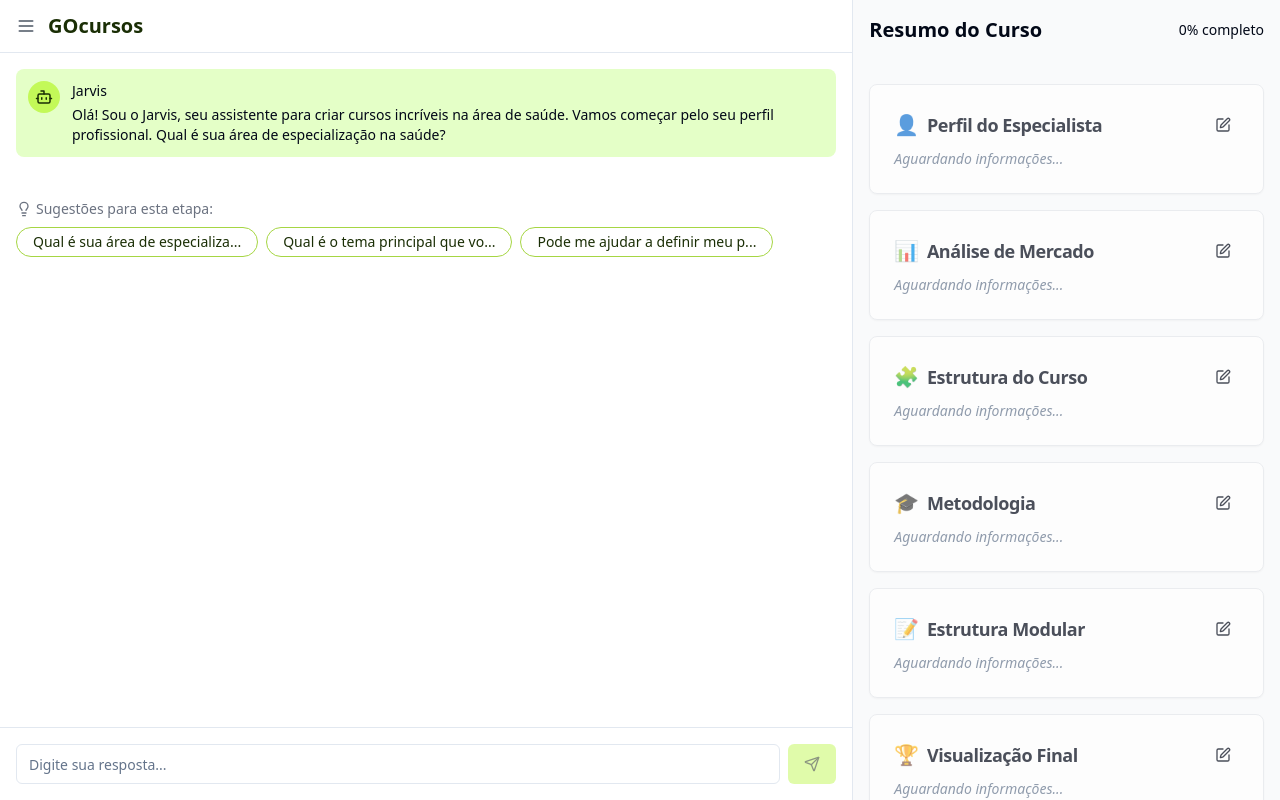
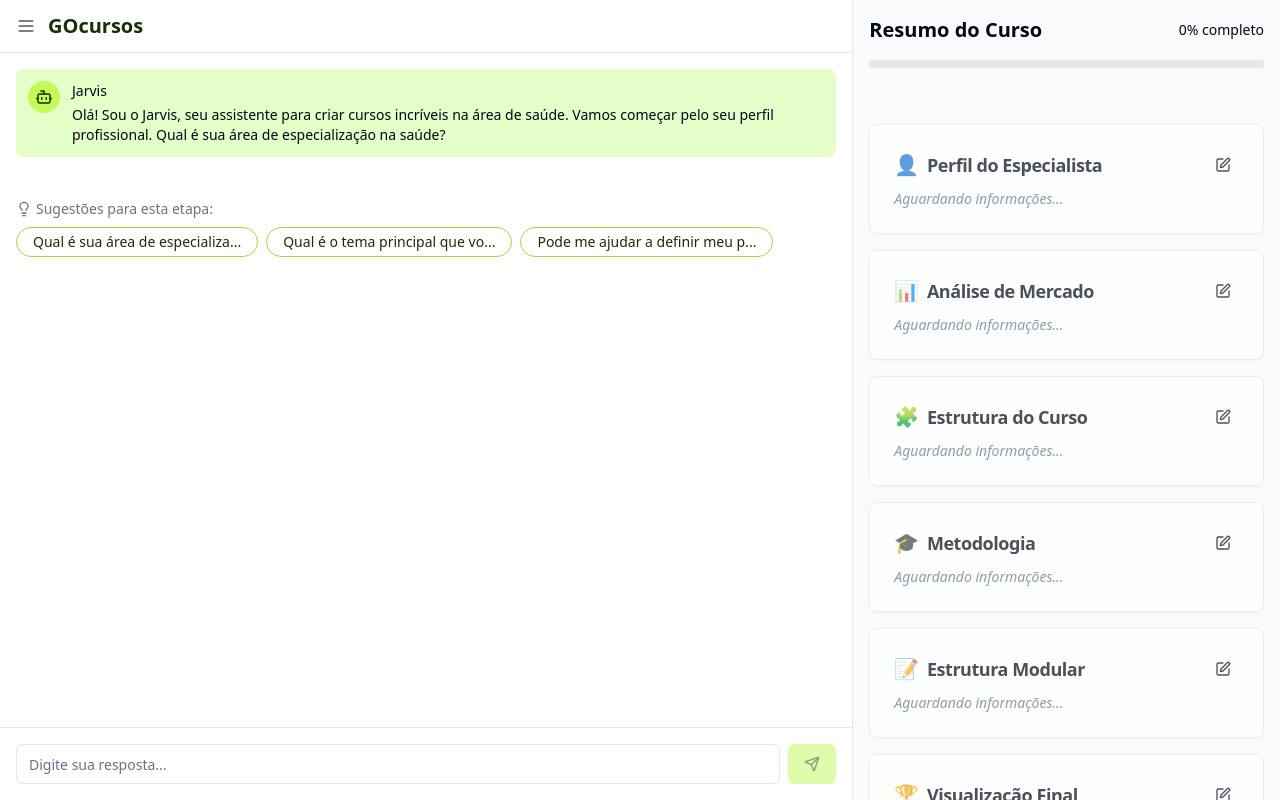
Before and after one commit to Gofuturebr/course-jarvis-builder, a React (Vite) app: page / in a window 1280 px wide. Built offline with nearby package versions, Linux system fonts and the light colour scheme.

Commit message:
feat: Improve scroll behavior
Implement independent scroll for chat and course summary.

```diff
--- a/src/components/CourseVisualizationPanel.tsx
+++ b/src/components/CourseVisualizationPanel.tsx
@@ -4,6 +4,7 @@ import CourseStepCard from "./CourseStepCard";
 import { Spinner } from "@/components/ui/spinner";
 import { Progress } from "@/components/ui/progress";
 import { Card } from "@/components/ui/card";
+import { ScrollArea } from "@/components/ui/scroll-area";
 
 interface CourseVisualizationPanelProps {
   updatingStepId?: number | null;
@@ -26,7 +27,8 @@ export default function CourseVisualizationPanel({ updatingStepId }: CourseVisua
   }
 
   return (
-    <div className="flex flex-col h-full bg-gray-50 p-4 overflow-y-auto">
+    <div className="flex flex-col h-full bg-gray-50">
+      <div className="p-4 flex-shrink-0">
         <div className="mb-4 flex items-center justify-between">
           <h2 className="text-xl font-semibold">Resumo do Curso</h2>
           <div className="flex items-center space-x-2 text-sm">
@@ -38,8 +40,10 @@ export default function CourseVisualizationPanel({ updatingStepId }: CourseVisua
           value={courseData?.progress || 0}
           className="h-2 mb-6 bg-gray-200"
         />
+      </div>
 
-      <div className="grid gap-4">
+      <ScrollArea className="flex-1">
+        <div className="grid gap-4 p-4">
           {courseData?.steps.map((step) => (
             <CourseStepCard
               key={step.id}
@@ -49,6 +53,7 @@ export default function CourseVisualizationPanel({ updatingStepId }: CourseVisua
             />
           ))}
         </div>
+      </ScrollArea>
     </div>
   );
 }
--- a/src/components/chat/ChatPanel.tsx
+++ b/src/components/chat/ChatPanel.tsx
@@ -126,9 +126,9 @@ export default function ChatPanel() {
     <div className="flex flex-col h-full bg-white">
       <ChatHeader />
 
-      {/* Messages area with independent scroll */}
-      <ScrollArea className="flex-1 p-4">
-        <div className="space-y-4">
+      {/* Messages area with ScrollArea component */}
+      <ScrollArea className="flex-1">
+        <div className="space-y-4 p-4">
           {messages.map((message) => (
             <ChatMessage key={message.id} message={message} />
           ))}
```
Lines whose indentation alone changed are shown as unchanged.
